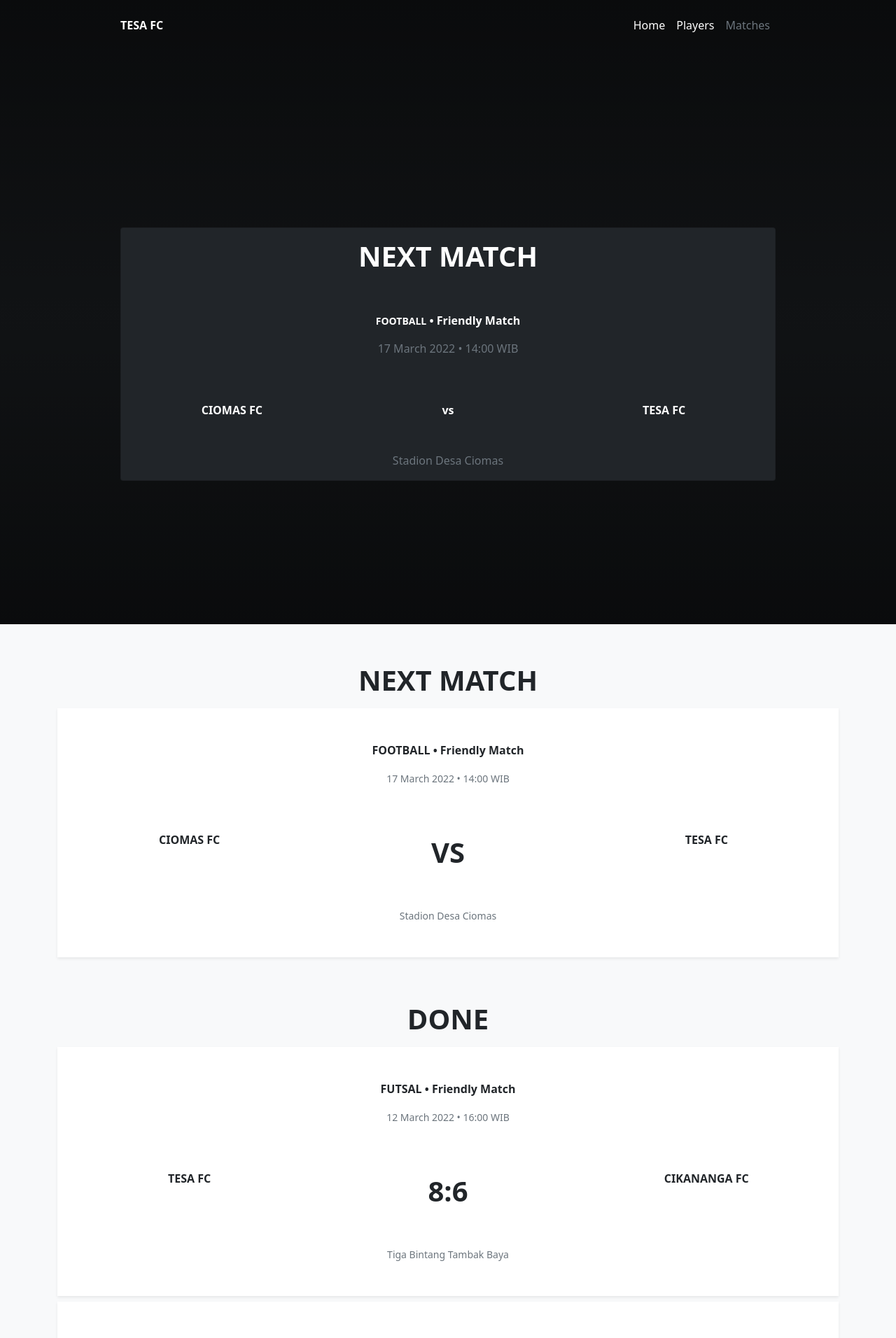
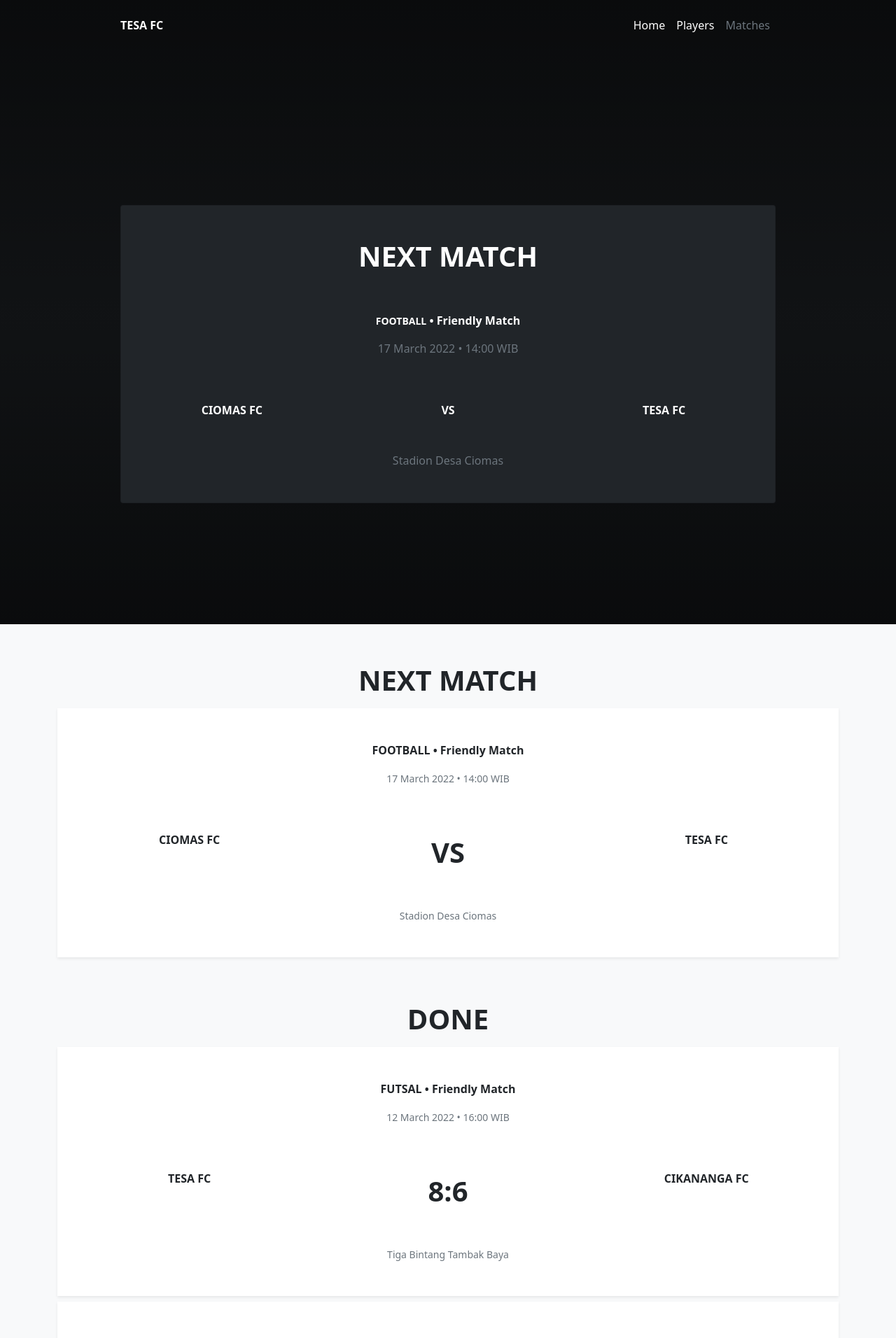
Before and after one commit to tesafc/www2, a Jekyll site: the page built from matches.html, in a window 1280 px wide. Shown: the top 1912 px of the page at 70% size. Built offline with Jekyll 4.4.1, drawn with Linux system fonts in a browser that asks for light colours.

Commit message:
Update header-match.html

```diff
--- a/_includes/header-match.html
+++ b/_includes/header-match.html
@@ -18,13 +18,13 @@
       <div class="row row-cols-1">
         <div class="col">
           <div class="card bg-dark text-white">
-            <div class="card-body">
+            <div class="card-body py-5">
               <h1 class="text-uppercase fw-bolder pb-5">next match</h1>
               <p class="card-text fw-bolder"><small class="text-uppercase">{{ match.type }}</small> • <span class="text-capitalize">{{ match.competition }}</span></p>
               <p class="card-text text-secondary"><span class="text-capitalize">{{ match.date | date: "%d %B %Y • %R" | append: " WIB" }}</span></p>
               <div class="row row-cols-3 text-center py-5">
                 <div class="col"><span class="fw-bold text-uppercase">{{ match.home }}</span></div>
-                <div class="col"><span class="fw-bold">vs</span></div>
+                <div class="col"><span class="fw-bold text-uppercase">vs</span></div>
                 <div class="col"><span class="fw-bold text-uppercase">{{ match.away }}</span></div>
               </div>
               <p class="card-text text-secondary text-capitalize">{{ match.place }}</p>
```
